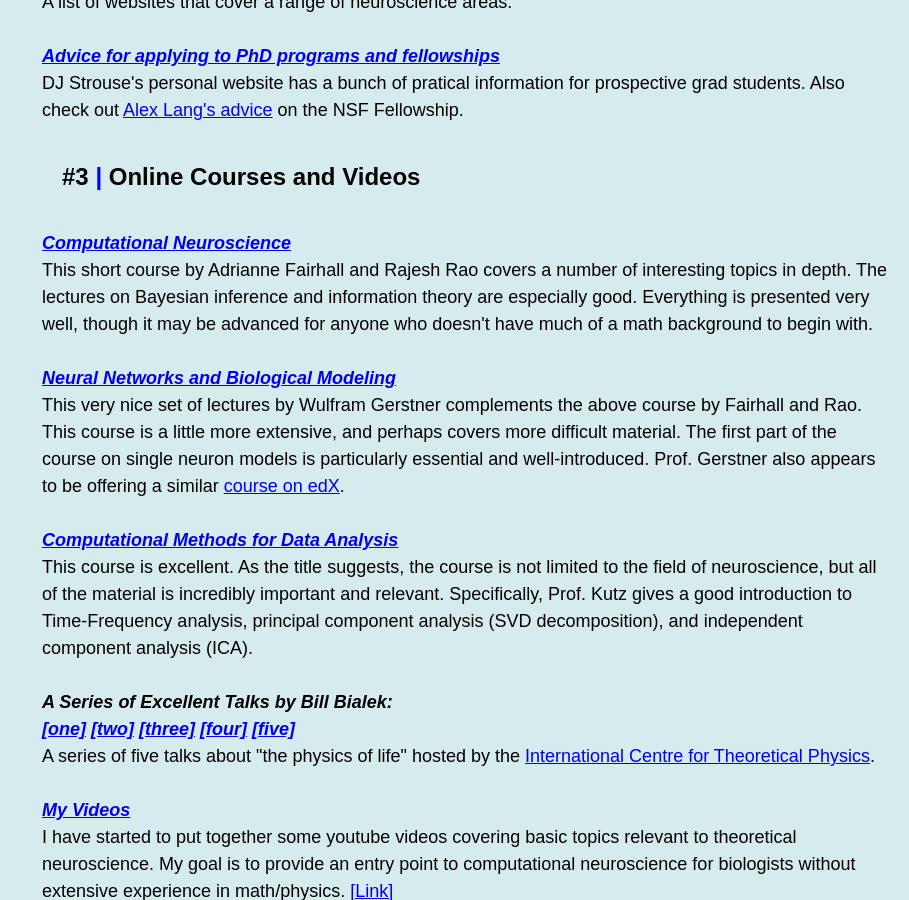
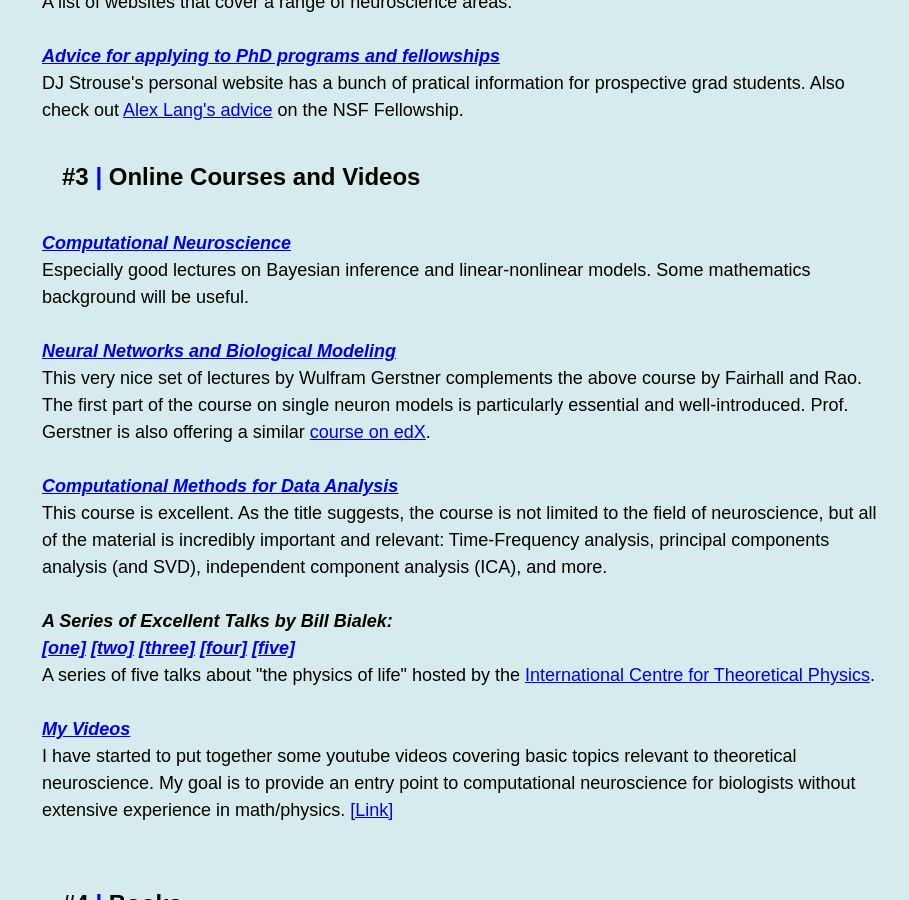
Before and after one commit to ahwillia/ahwillia.github.com, a Jekyll site: the page built from notes/index.html, in a window 1280 px wide and 900 px high, scrolled down 1518 px. Shown: the whole window, without its empty margins (371-1280 px from the left). Built offline with Jekyll 4.4.1, drawn with Linux system fonts in a browser that asks for light colours.

Commit message:
shortened notes

```diff
--- a/notes/index.html
+++ b/notes/index.html
@@ -86,21 +86,16 @@
       <li><i><b>
         <a href="https://www.coursera.org/course/compneuro" target="_blank">Computational Neuroscience</a>
       </b></i></li>
-       This short course by Adrianne Fairhall and Rajesh Rao covers a
-       number of interesting topics in depth. The lectures on Bayesian
-       inference and information theory are especially good. Everything
-       is presented very well, though it may be advanced for anyone who
-       doesn't have much of a math background to begin with.
+       Especially good lectures on Bayesian inference and linear-nonlinear
+       models. Some mathematics background will be useful.
       <br><br>
       <li><i><b>
         <a href="http://lcn.epfl.ch/~gerstner/VideoLecturesGerstner.html" target="_blank">Neural Networks and Biological Modeling</a>
       </b></i></li>
        This very nice set of lectures by Wulfram Gerstner complements
-       the above course by Fairhall and Rao. This course is a little
-       more extensive, and perhaps covers more difficult material. The
-       first part of the course on single neuron models is particularly
-       essential and well-introduced. Prof. Gerstner also appears to be
-       offering a similar
+       the above course by Fairhall and Rao. The first part of the course
+       on single neuron models is particularly essential and well-introduced.
+       Prof. Gerstner is also offering a similar
        <a href="https://www.edx.org/course/epfl/bio465x/neuronal-dynamics-computational/1024" target="_blank">course on edX</a>.
       <br><br>
       <li><i><b>
@@ -108,10 +103,9 @@
       </b></i></li>
        This course is excellent. As the title suggests, the course is
        not limited to the field of neuroscience, but all of the material
-       is incredibly important and relevant. Specifically, Prof. Kutz
-       gives a good introduction to Time-Frequency analysis, principal
-       component analysis (SVD decomposition), and independent component
-       analysis (ICA).
+       is incredibly important and relevant: Time-Frequency analysis, principal
+       components analysis (and SVD), independent component
+       analysis (ICA), and more.
       <br><br>
       <li><i><b>
         A Series of Excellent Talks by Bill Bialek: <br>
```
